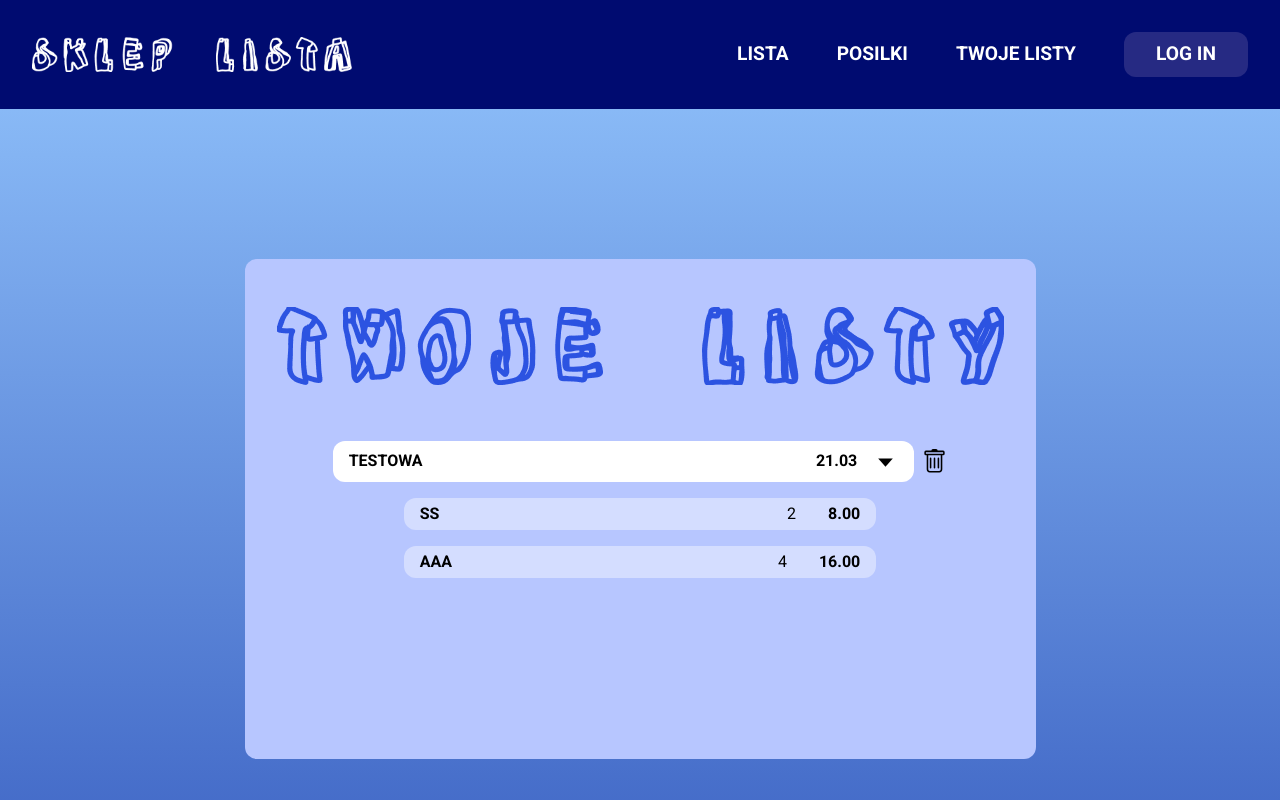
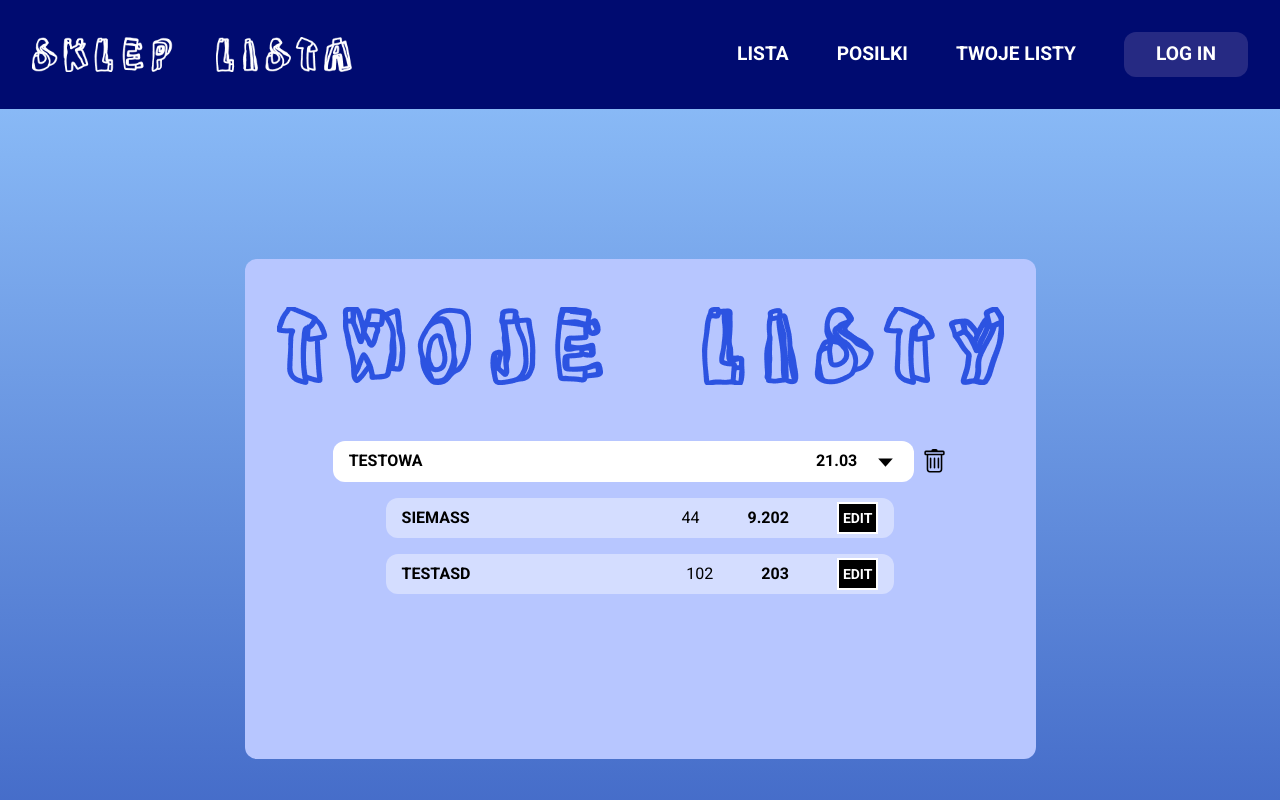
Before and after one commit to ArturPawelski/shopping-list, a React (Create React App) app: page /twojelisty in a window 1280 px wide. Both pictures are taken after a click on the icon 885 px from the left and 461 px from the top of the page. Shown: the top 800 px of the page. Built offline with nearby package versions, Linux system fonts and the light colour scheme; data requests are answered from the project's data file.

Commit message:
TwojeListy.jsx patch

```diff
--- a/db.json
+++ b/db.json
@@ -5,15 +5,15 @@
       "date": "21.03",
       "products": [
         {
-          "name": "ss",
-          "quantity": "2",
-          "price": "8.00",
+          "name": "siemass",
+          "quantity": "44",
+          "price": "9.202",
           "status": true
         },
         {
-          "name": "aaa",
-          "quantity": "4",
-          "price": "16.00",
+          "name": "testasd",
+          "quantity": "102",
+          "price": "203",
           "status": true
         }
       ],
--- a/src/components/TwojeListy/TwojeListy.jsx
+++ b/src/components/TwojeListy/TwojeListy.jsx
@@ -3,6 +3,7 @@ import Twoje from '../images/TWOJE.png'
 
 import { BiCaretDown } from 'react-icons/bi'
 import { BsTrash } from 'react-icons/bs'
+import TwojeListyProducts from './TwojeListyProducts'
 
 const TwojeListy = () => {
 
@@ -24,7 +25,7 @@ const TwojeListy = () => {
         fetch("http://localhost:3001/list")
             .then(response => response.json())
             .then(result => {
-                console.log(result)
+
                 setListData(result)
             })
             .catch(error => console.log('error', error));
@@ -40,7 +41,7 @@ const TwojeListy = () => {
         fetch(`http://localhost:3001/list/${id}`, requestOptions)
             .then(response => response.text())
             .then(result => {
-                console.log(result)
+
                 toggleRefresh()
 
             })
@@ -52,20 +53,14 @@ const TwojeListy = () => {
 
     return (
         <div className='w-full font-rob min-h-screen flex flex-col justify-center items-center mb-[8rem]  '>
-
-
-
-
             <main className='bg-[#B7C6FF] py-4 px-8 rounded-xl   min-h-[500px]  '>
-
 
                 <img src={Twoje} alt="" className='mt-[2rem]   mx-auto' />
 
 
                 {listData && listData.map(({ id, name, date, products }) => (
+                    <div key={id} >
 
-
-                    <div key={id} >
 
                         <div className='flex justify-center items-center mt-14 gap-2 '>
 
@@ -86,35 +81,26 @@ const TwojeListy = () => {
                         </div>
 
 
-
                         {openListId === id &&
                             <div>
+                                {products && products.map((product, index) => (
 
-                                {products && products.map(({ id, name, quantity, price }) => (
-                                    <div key={id} className='flex justify-center items-center mt-4 gap-2 '>
+                                    <TwojeListyProducts
+                                        key={index}
 
-                                        <section className='flex flex-col w-[50%] justify-center items-center gap-2 bg-white bg-opacity-40 py-1 px-4 rounded-xl sm:flex-row sm:justify-between sm:w-[65%]'>
-
-                                            <h2 className='uppercase font-extrabold'>{name}</h2>
-
-                                            <div className='flex  gap-4 items-center sm:flex-row sm:gap-8'>
-                                                <p>{quantity}</p>
-                                                <p className='font-extrabold'>{price}</p>
-                                            </div>
-
-                                        </section>
-
-                                    </div>))}
+                                        product={product}
+                                        id={id}
+                                        index={index}
+                                        listData={listData}
+                                        setListData={setListData}
+                                    />
+                                ))}
 
                             </div>
                         }
                     </div>))
                 }
             </main >
-
-
-
-
         </div >
     )
 }
--- /dev/null
+++ b/src/components/TwojeListy/TwojeListyProducts.jsx
@@ -0,0 +1,80 @@
+import React, { useState } from 'react'
+
+const TwojeListyProducts = ({ product, id, index, listData, setListData }) => {
+
+
+    const [editButton, setEditButton] = useState(true)
+    const toggleEditButton = () => {
+        setEditButton(!editButton)
+    }
+
+
+    const handleChangeInput = (event) => {
+        const { name, value } = event.target
+        setListData(previousList => {
+            let newList = Array.from(previousList)
+            newList[id - 1].products[index][name] = value;
+            return newList
+        })
+    }
+
+
+    const patchList = () => {
+        var myHeaders = new Headers();
+        myHeaders.append("Content-Type", "application/json");
+
+        var raw = JSON.stringify({
+            "products": listData[id - 1].products
+        });
+
+        var requestOptions = {
+            method: 'PATCH',
+            headers: myHeaders,
+            body: raw,
+            redirect: 'follow'
+        };
+
+        fetch(`http://localhost:3001/list/${id}`, requestOptions)
+            .then(response => response.text())
+            .then(result => {
+
+                setEditButton(!editButton)
+            })
+            .catch(error => console.log('error', error));
+    }
+
+
+    return (
+
+
+        <div key={index} className='flex justify-center items-center mt-4 gap-2 '>
+
+            <section className='flex flex-col w-[50%] justify-center items-center gap-2 bg-white bg-opacity-40 py-1 px-4 rounded-xl sm:flex-row sm:justify-between sm:w-[70%]'>
+
+
+                {editButton ?
+                    <h2 className='uppercase font-extrabold'>{product.name}</h2>
+                    : <input name='name' value={product.name} onChange={handleChangeInput} className='max-w-[4rem] bg-black text-white rounded-md shadow-md' ></input>}
+
+
+                <div className='flex  gap-4 items-center sm:flex-row sm:gap-8 md:gap-12'>
+
+                    {editButton ?
+                        <p>{product.quantity}</p>
+                        : <input name='quantity' value={product.quantity} onChange={handleChangeInput} className='max-w-[2rem] bg-black text-white rounded-md shadow-md' ></input>}
+
+
+                    {editButton ?
+                        <p className='font-extrabold'>{product.price}</p>
+                        : <input name='price' value={product.price} onChange={handleChangeInput} className='max-w-[4rem] bg-black text-white rounded-md shadow-md' ></input>}
+
+
+                    {editButton ?
+                        <button onClick={toggleEditButton} className='font-bold text-white bg-black uppercase text-sm border-2 p-1 border-white hover:scale-[1.2] hover:border-red-700 transition duration-500'>Edit</button>
+                        : <button onClick={patchList} className='font-bold text-white bg-black uppercase text-sm border-2 p-1 border-white hover:scale-[1.2] hover:border-red-700 transition duration-500 '> save</button>}
+
+                </div>
+            </section>
+        </div>)
+}
+export default TwojeListyProducts
```
